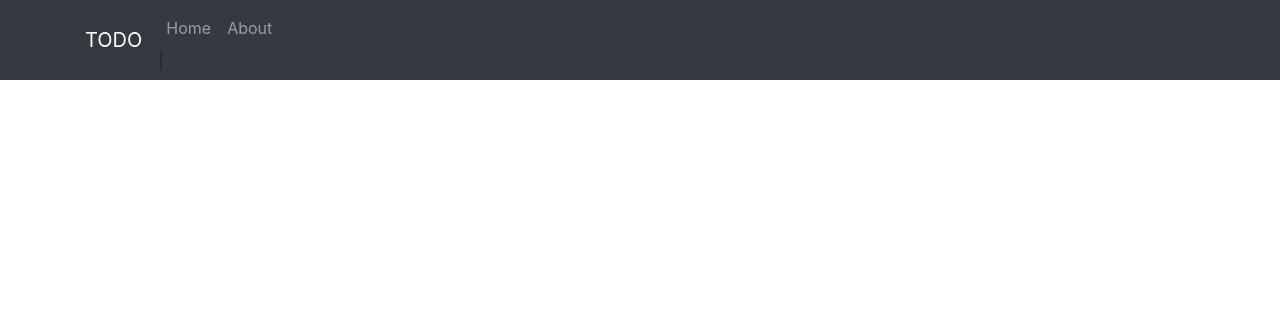
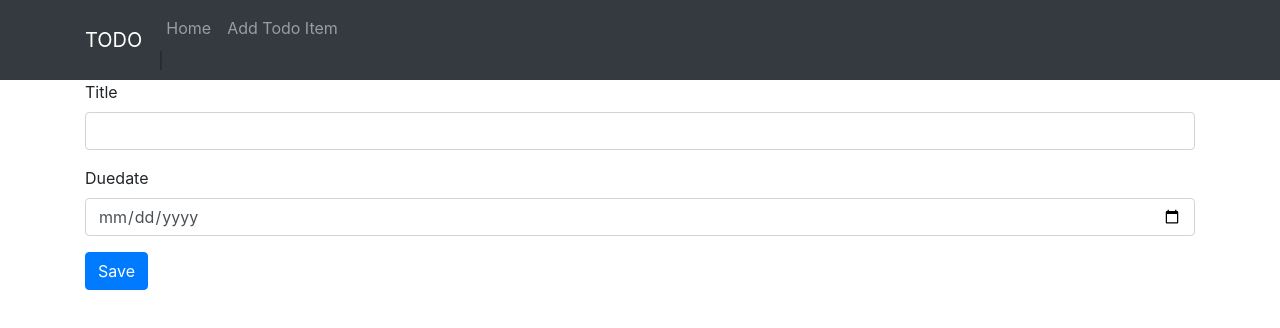
Before and after one commit to sametemek/VueLearning, a Vue app in the folder src/todo/: page /#/add in a window 1280 px wide. Shown: the top 328 px of the page. Built offline with nearby package versions, Linux system fonts and the light colour scheme.

Commit message:
Defining the `AddTodo` View

```diff
--- a/src/todo/src/App.vue
+++ b/src/todo/src/App.vue
@@ -10,7 +10,7 @@
               <router-link class="nav-link" to="/">Home</router-link> |
             </li>
             <li class="nav-item">
-              <router-link class="nav-link" to="/about">About</router-link>
+              <router-link class="nav-link" to="/add">Add Todo Item</router-link>
             </li>
           </ul>
         </div>
--- a/src/todo/src/router/index.js
+++ b/src/todo/src/router/index.js
@@ -11,12 +11,12 @@ const routes = [
     component: Home
   },
   {
-    path: '/about',
-    name: 'About',
+    path: '/add',
+    name: 'AddTodo',
     // route level code-splitting
     // this generates a separate chunk (about.[hash].js) for this route
     // which is lazy-loaded when the route is visited.
-    component: () => import(/* webpackChunkName: "about" */ '../views/About.vue')
+    component: () => import(/* webpackChunkName: "about" */ '../views/AddTodo.vue')
   }
 ]
 
--- a/src/todo/src/views/About.vue
+++ /dev/null
@@ -1,5 +0,0 @@
-<template>
-  <div class="about">
-    <h1>This is an about page</h1>
-  </div>
-</template>
--- /dev/null
+++ b/src/todo/src/views/AddTodo.vue
@@ -0,0 +1,31 @@
+<template>
+  <div class="about">
+    <div class="form-group">
+      <label for="todo-item">Title</label>
+      <input type="text" id="todo-item" class="form-control" v-model="title">
+    </div>
+    <div class="form-group">
+      <label for="due-date">Duedate</label>
+      <input type="date" class="form-control" id="due-date" v-model="dueDate">
+    </div>
+    <div class="form-group">
+    <button class="btn btn-primary" @click.prevent="addTodoItem" >Save</button>
+  </div>
+  </div>
+
+</template>
+<script>
+export default {
+  data(){
+    return({
+      'title':'',
+      'dueDate':''
+    });
+  },
+  methods: {
+    addTodoItem(){
+        this.$router.push('/');
+    }
+  }
+}
+</script>
```
